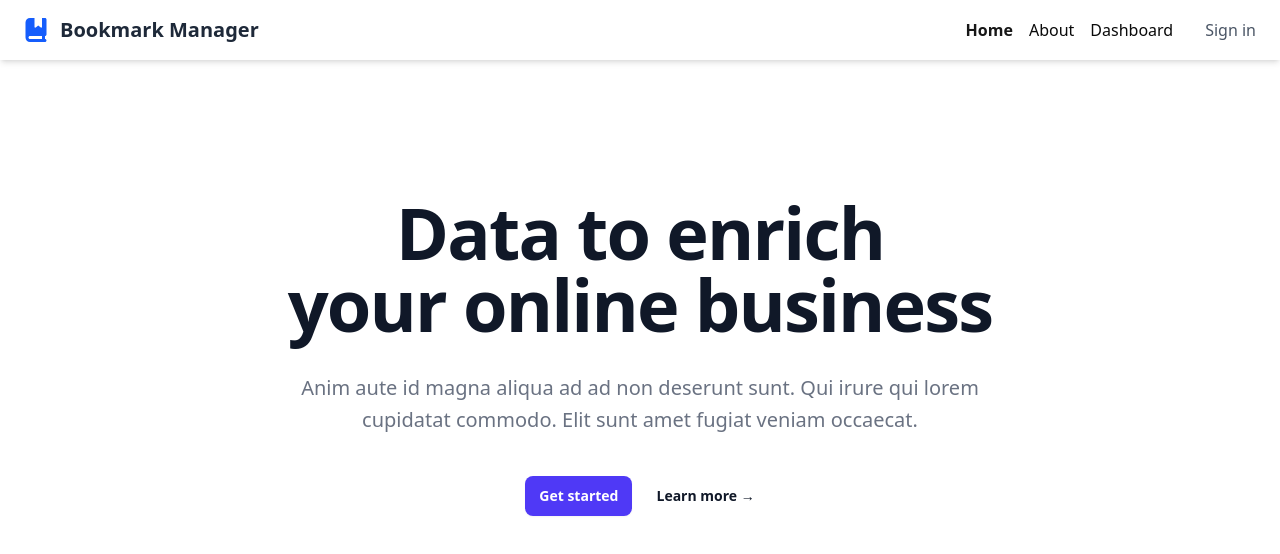
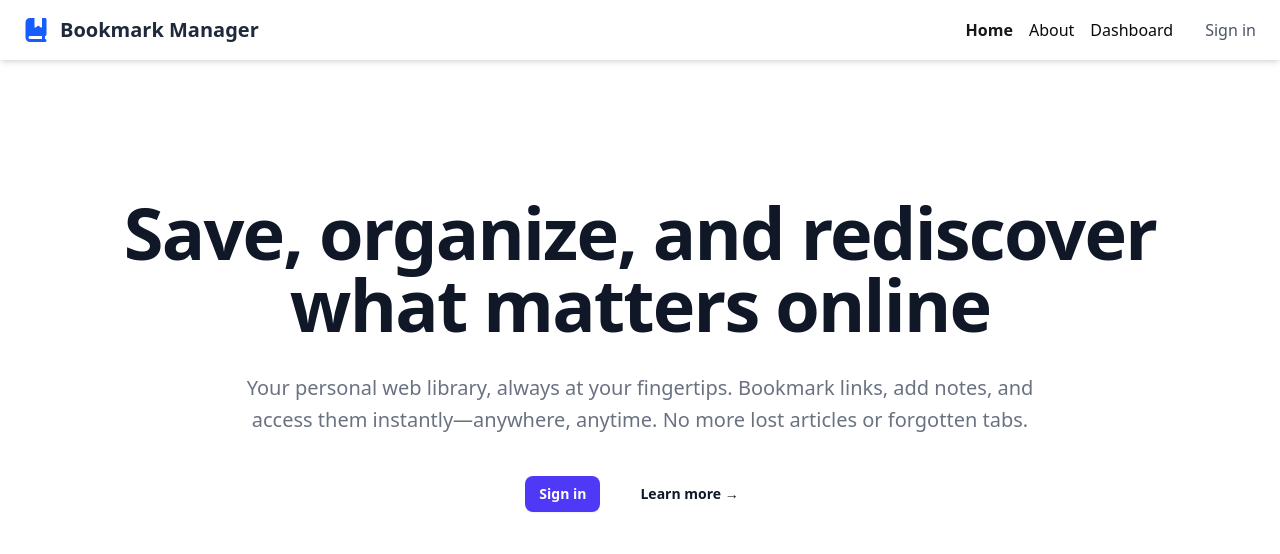
Before and after one commit to Aryandec/bookmark-manager, a Next.js app: page / in a window 1280 px wide. Shown: the top 554 px of the page. Built offline with nearby package versions, Linux system fonts and the light colour scheme.

Commit message:
hero section fixes

```diff
--- a/components/herosection.jsx
+++ b/components/herosection.jsx
@@ -1,24 +1,33 @@
+import { Button } from "@/components/ui/button";
+import Link from "next/link";
+
 const HeroSection = () => {
   return (
     <div className="relative isolate px-6 pt-14 lg:px-8">
-      <div class="text-center">
+      <div className="text-center">
         <h1 className="text-5xl font-semibold tracking-tight text-balance text-gray-900 sm:text-7xl">
-          Data to enrich <br /> your online business
+          Save, organize, and rediscover <br /> what matters online
         </h1>
         <p className="mt-8 text-lg font-medium text-pretty text-gray-500 sm:text-xl/8">
-          Anim aute id magna aliqua ad ad non deserunt sunt. Qui irure qui lorem <br />
-          cupidatat commodo. Elit sunt amet fugiat veniam occaecat.
+          Your personal web library, always at your fingertips. Bookmark links,
+          add notes, and
+          <br />
+          access them instantly—anywhere, anytime. No more lost articles or
+          forgotten tabs.
         </p>
         <div className="mt-10 flex items-center justify-center gap-x-6">
-          <a
-            href="/sign-in"
-            className="rounded-md bg-indigo-600 px-3.5 py-2.5 text-sm font-semibold text-white shadow-xs hover:bg-indigo-500 focus-visible:outline-2 focus-visible:outline-offset-2 focus-visible:outline-indigo-600"
+          <Button className="rounded-md bg-indigo-600 px-3.5 py-2.5 text-sm font-semibold text-white shadow-xs hover:bg-indigo-500 focus-visible:outline-2 focus-visible:outline-offset-2 focus-visible:outline-indigo-600">
+            <Link href="/sign-in">Sign in</Link>
+          </Button>
+          <Button
+            variant="ghost"
+            className="text-sm/6 font-semibold text-gray-900"
           >
-            Get started
-          </a>
-          <a href="/about" className="text-sm/6 font-semibold text-gray-900">
-            Learn more <span aria-hidden="true">→</span>
-          </a>
+            <Link href="/about">
+              {" "}
+              Learn more <span aria-hidden="true">→</span>
+            </Link>
+          </Button>
         </div>
       </div>
     </div>
```
